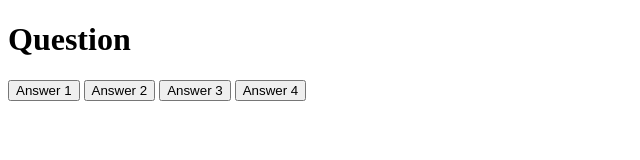
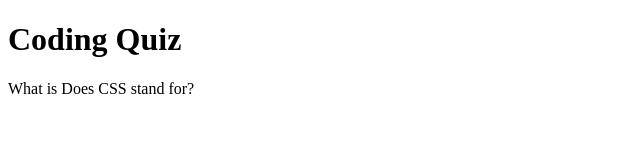
Before and after one commit to KDonnelly33/timedquiz, a plain HTML site: page index.html in a window 1280 px wide. Both pictures are taken after a click on the button "Start Quiz!". Shown: the whole page, without its empty margins (0-640 px from the left). Drawn offline with Linux system fonts and the light colour scheme.

Commit message:
updated code to show a question

```diff
--- a/assets/js/script.js
+++ b/assets/js/script.js
@@ -13,7 +13,7 @@ const quizQuestions = [
   ];
     // Define variables
     var startButton = document.getElementById("start-button");
-
+    var questionDisplay = document.getElementById("question");
     // when i click the start button the first question should appear
     startButton.addEventListener("click", function() {
     //    hide the start button
@@ -25,8 +25,16 @@ const quizQuestions = [
 //    creates funtion to show the question
     function showQuestion(questionIndex) {
         var currentquestion = quizQuestions[questionIndex];
-questionDisplay.textContent = currentquestion.question;
+        questionDisplay.textContent = currentquestion.question;
+// clear answer options
+// answerOptions.innerHTML = "";
+// loop through the answer options
+for (var i = 0; i < currentquestion.options.length; i++) {
+var option = document.createElement("button");
+option.textContent = currentquestion.options[i];
+option.addEventListener("click", answerSelect);
+answer.Container.appendChild(option);
 
 
 
-    }
+    }}
--- a/index.html
+++ b/index.html
@@ -6,14 +6,12 @@
     <title>Timed Coding Quiz</title>
 </head>
 <body>
-    <button id="start-button">Start Quiz!</button>
-    <div id="card">
-        <h1>Question</h1>
-        <button id="answer1">Answer 1</button>
-        <button id="answer2">Answer 2</button>
-        <button id="answer3">Answer 3</button>
-        <button id="answer4">Answer 4</button>
 
+    <div id="quizcontainer">
+        <h1>Coding Quiz</h1>
+        <button id="start-button">Start Quiz!</button>
+        <div id = "question"></div>
+        <div id = "answers"></div>
     </div>
     <script src="./assets/js/script.js"></script>
 </body>
```
